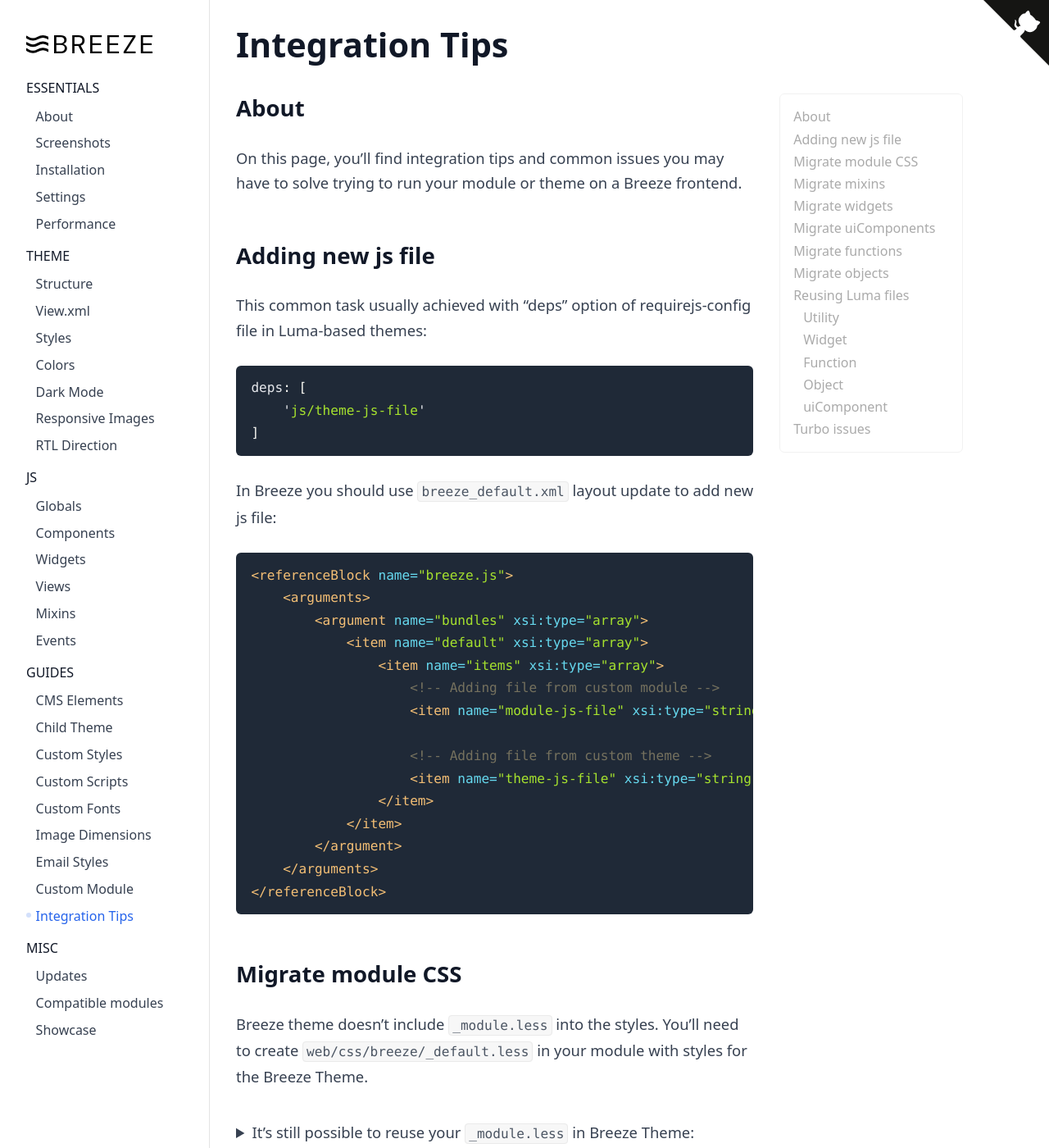
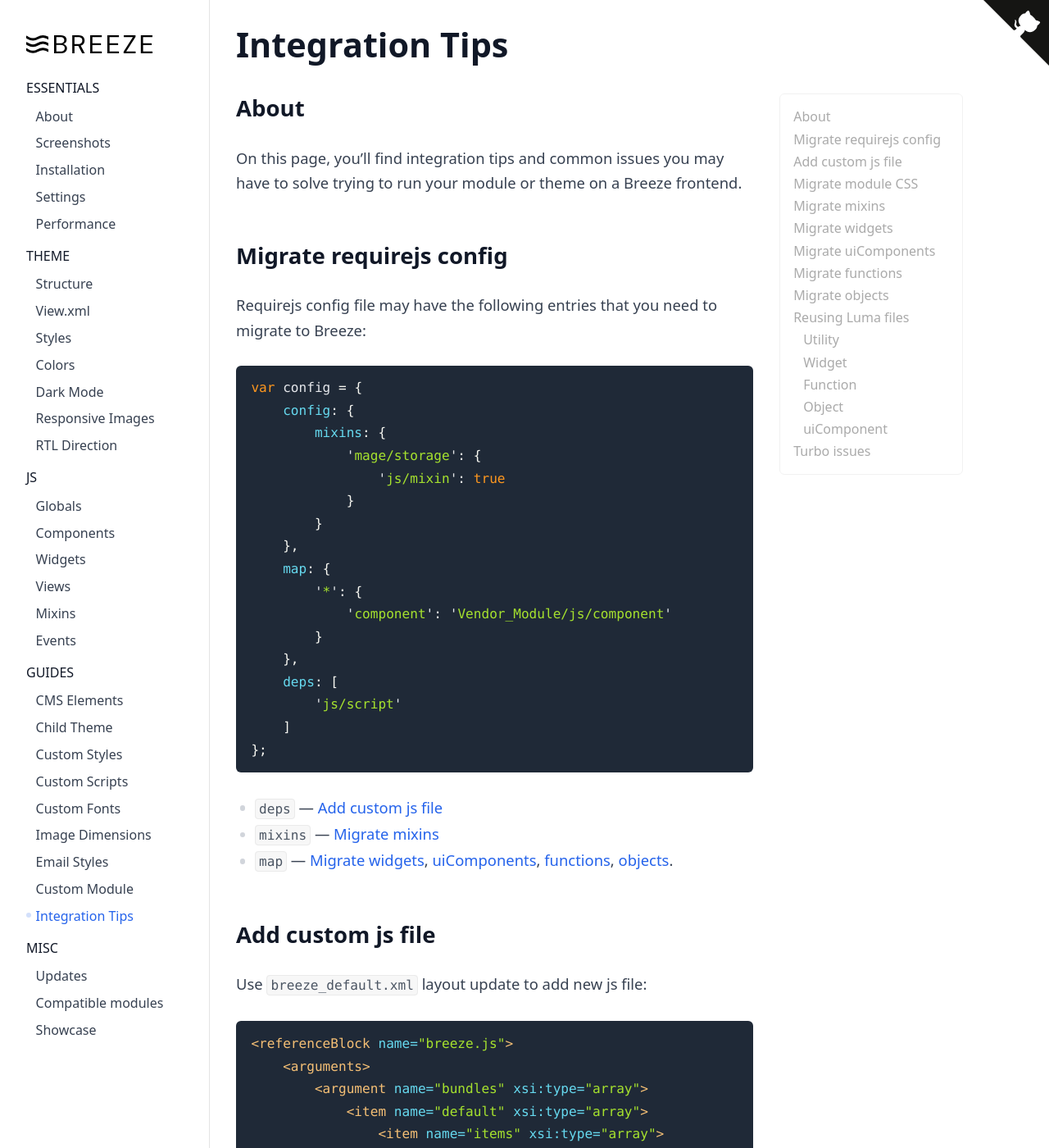
Before and after one commit to breezefront/breezefront.com, a Jekyll site: the page built from collections/_guides/integration-tips.md, in a window 1280 px wide and 1400 px high. Shown: the whole window at 82% size. Built offline with Jekyll 4.4.1, drawn with Linux system fonts in a browser that asks for light colours; some of the changed text lies outside the part shown.

Commit message:
Migrate requirejs-config added

````diff
--- a/collections/_guides/integration-tips.md
+++ b/collections/_guides/integration-tips.md
@@ -16,18 +16,41 @@ order: 600
 On this page, you’ll find integration tips and common issues you may have to solve
 trying to run your module or theme on a Breeze frontend.
 
-## Adding new js file
+## Migrate requirejs config
 
-This common task usually achieved with "deps" option of requirejs-config file
-in Luma-based themes:
+Requirejs config file may have the following entries that you need to migrate to
+Breeze:
 
 ```js
-deps: [
-    'js/theme-js-file'
-]
+var config = {
+    config: {
+        mixins: {
+            'mage/storage': {
+                'js/mixin': true
+            }
+        }
+    },
+    map: {
+        '*': {
+            'component': 'Vendor_Module/js/component'
+        }
+    },
+    deps: [
+        'js/script'
+    ]
+};
 ```
 
-In Breeze you should use `breeze_default.xml` layout update to add new js file:
+ -  `deps` &mdash; [Add custom js file](/integration-tips#add-custom-js-file)
+ -  `mixins` &mdash; [Migrate mixins](/integration-tips#migrate-mixins)
+ -  `map` &mdash; [Migrate widgets](/integration-tips#migrate-widgets),
+    [uiComponents](/integration-tips#migrate-uicomponents),
+    [functions](/integration-tips#migrate-functions),
+    [objects](/integration-tips#migrate-objects).
+
+## Add custom js file
+
+Use `breeze_default.xml` layout update to add new js file:
 
 ```xml
 <referenceBlock name="breeze.js">
````
Also changed, not shown: other parts of collections/_guides/integration-tips.md (+2 -1 lines).
